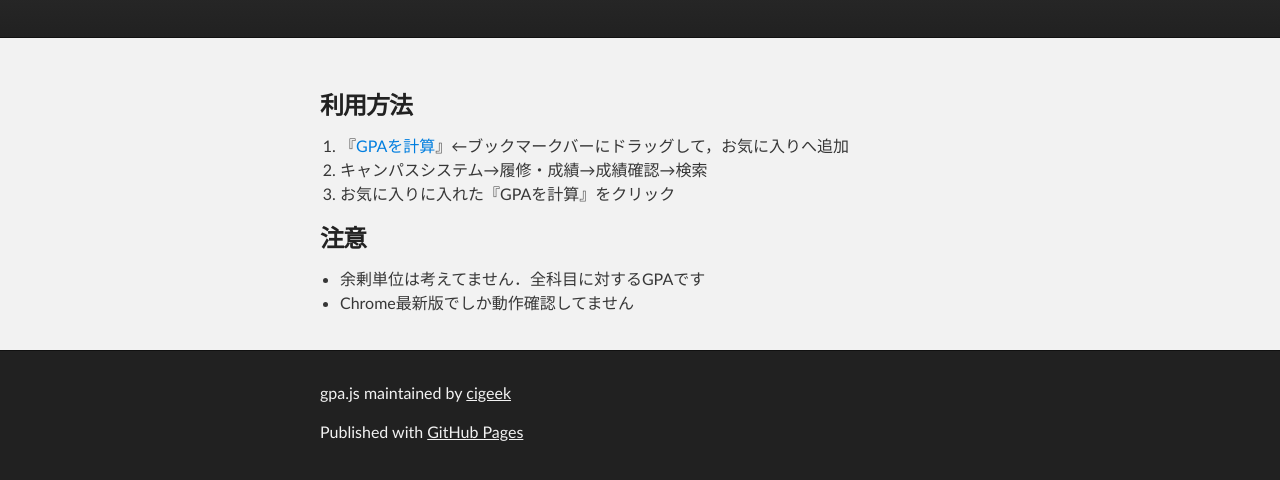
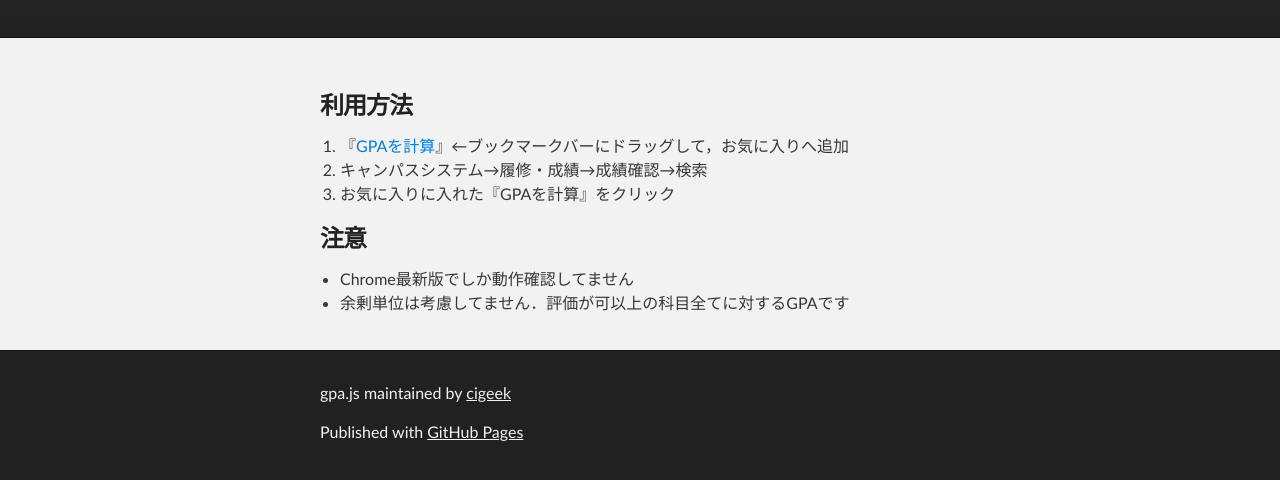
Before and after one commit to cigeek/gpa, a plain HTML site: page index.html in a window 1280 px wide. Shown: the part 136-616 px from the top of the page. Drawn offline with Linux system fonts and the light colour scheme.

Commit message:
Change the notice

```diff
--- a/index.html
+++ b/index.html
@@ -37,8 +37,8 @@
 <a id="注意" class="anchor" href="#%E6%B3%A8%E6%84%8F" aria-hidden="true"><span class="octicon octicon-link"></span></a>注意</h3>
 
 <ul>
-<li>余剰単位は考えてません．全科目に対するGPAです</li>
 <li>Chrome最新版でしか動作確認してません</li>
+<li>余剰単位は考慮してません．評価が可以上の科目全てに対するGPAです</li>
 </ul>
       </section>
     </div>
```
